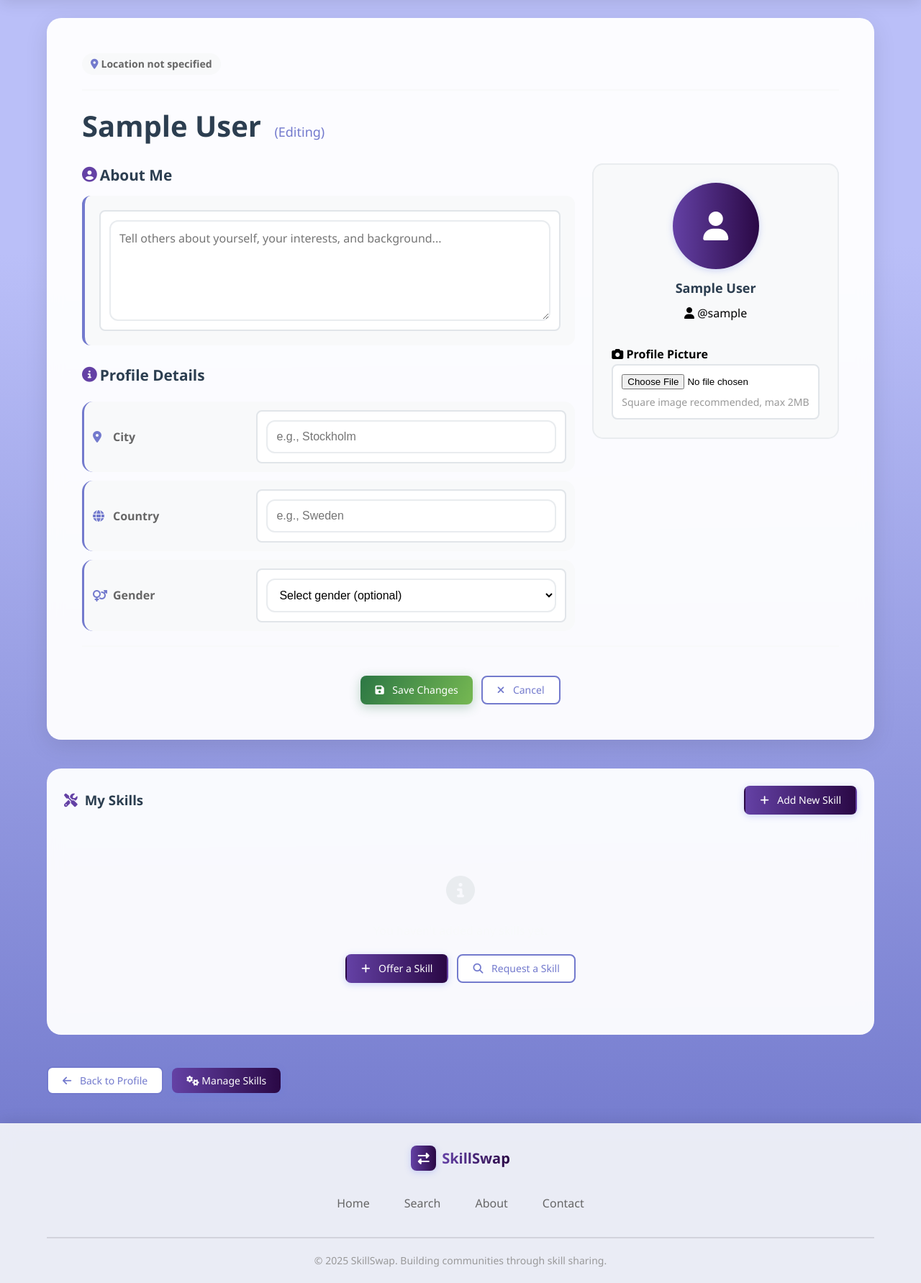
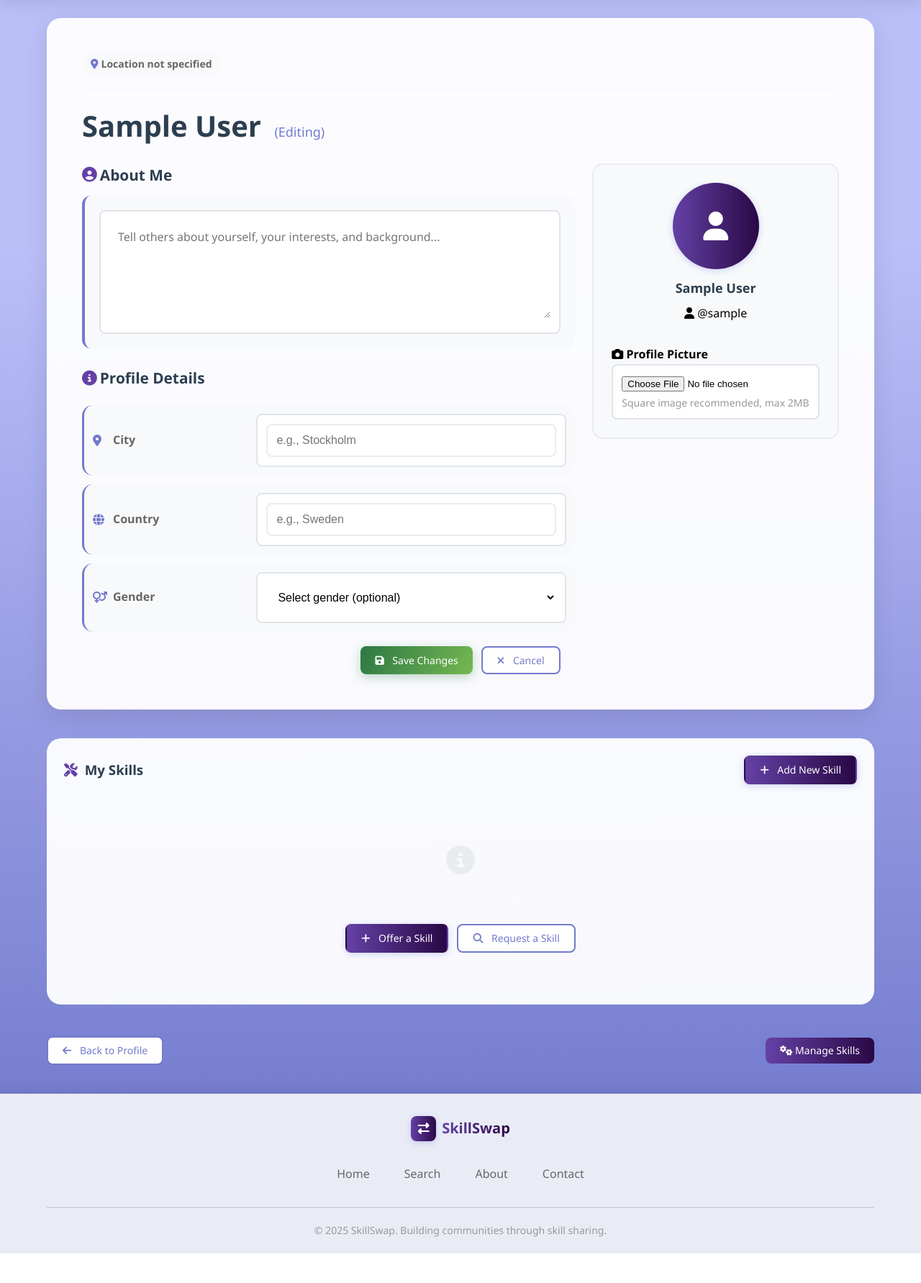
Before and after one commit to krismutalapova/SkillSwap, a Django app: page /profile/edit/ in a window 1280 px wide. Shown: the part 67-1850 px from the top of the page at 72% size. After the commit the page ends 1809 px from the top, so only its background shows below. Run offline with Django 4.2, Linux system fonts and the light colour scheme; the visitor is signed in with stand-in values (Sample User, id 1); data comes from the database, SQL or seed files in the repository; data that the repository does not hold is empty.

Commit message:
style: remove borders from profile form select and textarea fields

```diff
--- a/static/css/profile-pages.css
+++ b/static/css/profile-pages.css
@@ -10,10 +10,6 @@
 }
 
 .no-bio-message,
-.no-ratings-message {
-    color: var(--color-text-light);
-}
-
 .no-ratings-message {
     color: var(--color-text-light);
 }
@@ -67,6 +63,7 @@
     border-radius: var(--radius-lg);
     padding: var(--space-xl);
     border: var(--border-width-medium) solid var(--color-border-muted);
+    overflow: hidden; /* Prevent content from breaking the layout */
 }
 
 .profile-user-info {
@@ -75,26 +72,7 @@
     align-items: center;
     text-align: center;
     margin-bottom: var(--space-lg);
-}
-
-.profile-user-avatar {
-    width: var(--profile-pic-size);
-    height: var(--profile-pic-size);
-    border-radius: var(--radius-circle);
-    object-fit: cover;
-    margin-bottom: var(--space-md);
-    border: var(--border-width-thick) solid var(--color-secondary);
-}
-
-.profile-user-avatar-placeholder {
-    width: var(--profile-pic-size);
-    height: var(--profile-pic-size);
-    border-radius: var(--radius-circle);
-    display: flex;
-    align-items: center;
-    justify-content: center;
-    font-size: var(--font-size-4xl);
-    margin-bottom: var(--space-md);
+    overflow: hidden; /* Prevent profile picture from overflowing */
 }
 
 .profile-user-location-small {
@@ -170,7 +148,7 @@
     align-items: flex-start;
 }
 
-.user-name {
+.profile-user-name {
     color: var(--color-text-dark);
     font-size: var(--font-size-3xl);
     font-weight: var(--font-weight-bold);
@@ -179,7 +157,7 @@
 }
 
 /* User Info Grid */
-.user-bio {
+.profile-user-bio {
     color: var(--color-text-secondary);
     font-size: var(--font-size-lg);
     line-height: var(--line-height-relaxed);
@@ -190,16 +168,17 @@
 }
 
 /* User Sidebar */
-.user-avatar {
+.profile-user-avatar {
     width: var(--profile-pic-size);
     height: var(--profile-pic-size);
     border-radius: var(--radius-circle);
     object-fit: cover;
     margin-bottom: var(--space-md);
     border: var(--border-width-thick) solid var(--color-secondary);
+    flex-shrink: 0; /* Prevent image from shrinking in flex layouts */
 }
 
-.user-avatar-placeholder {
+.profile-user-avatar-placeholder {
     width: var(--profile-pic-size);
     height: var(--profile-pic-size);
     border-radius: var(--radius-circle);
@@ -208,6 +187,7 @@
     justify-content: center;
     font-size: var(--font-size-4xl);
     margin-bottom: var(--space-md);
+    flex-shrink: 0; /* Prevent placeholder from shrinking in flex layouts */
 }
 
 .user-username-small {
@@ -247,30 +227,30 @@
 }
 
 /* Form Specific Styles for Profile Edit */
-.form-field {
+.field-group {
     display: flex;
     flex-direction: column;
     gap: var(--space-xs);
 }
 
-.form-input,
+/* Profile-specific form extensions (base styles from utilities.css) */
 .form-select,
 .form-textarea {
     width: 100%;
-    padding: var(--space-md) var(--space-md);
-    border: var(--border-width-medium) solid var(--color-border-muted);
-    border-radius: var(--radius-md);
+    padding: var(--form-field-padding);
+    border: none;
+    border-radius: var(--radius-button);
     font-size: var(--font-size-md);
-    transition: var(--transition-all);
+    transition: var(--transition-colors);
+    box-sizing: border-box;
     background: white;
-    box-sizing: border-box;
 }
 
 .form-input:focus,
 .form-select:focus,
 .form-textarea:focus {
     outline: none;
-    border-color: var(--color-secondary);
+    border-color: transparent;
     box-shadow: var(--shadow-focus);
 }
 
@@ -289,11 +269,6 @@
     gap: var(--space-xs);
 }
 
-.field-help {
-    color: var(--color-text-muted);
-    font-size: var(--font-size-sm);
-}
-
 .photo-section {
     border-top: var(--border-width-medium) solid var(--color-border-muted);
     padding-top: var(--space-lg);
@@ -309,14 +284,12 @@
     cursor: pointer;
 }
 
-/* Form Actions */
-.form-actions {
+/* Navigation actions - buttons at top/bottom of profile pages */
+.navigation-actions {
     display: flex;
-    justify-content: center;
+    justify-content: space-between;
+    align-items: center;
     gap: var(--space-md);
-    margin-top: var(--space-4xl);
-    padding-top: var(--space-4xl);
-    border-top: var(--border-width-medium) solid var(--color-background);
 }
 
 /* Ensure desktop layout is maintained */
@@ -457,7 +430,7 @@
         gap: var(--space-4xl);
     }
 
-    .user-name {
+    .profile-user-name {
         font-size: var(--font-size-2xl);
     }
 
@@ -473,19 +446,6 @@
 
     .profile-skills-grid {
         grid-template-columns: 1fr;
-    }
-    .user-info-grid {
-        grid-template-columns: 1fr;
-        gap: var(--space-4xl);
-    }
-
-    .user-name {
-        font-size: var(--font-size-2xl);
-    }
-
-    .detail-item {
-        grid-template-columns: 1fr;
-        gap: var(--space-sm);
     }
 
     .form-actions {
```
